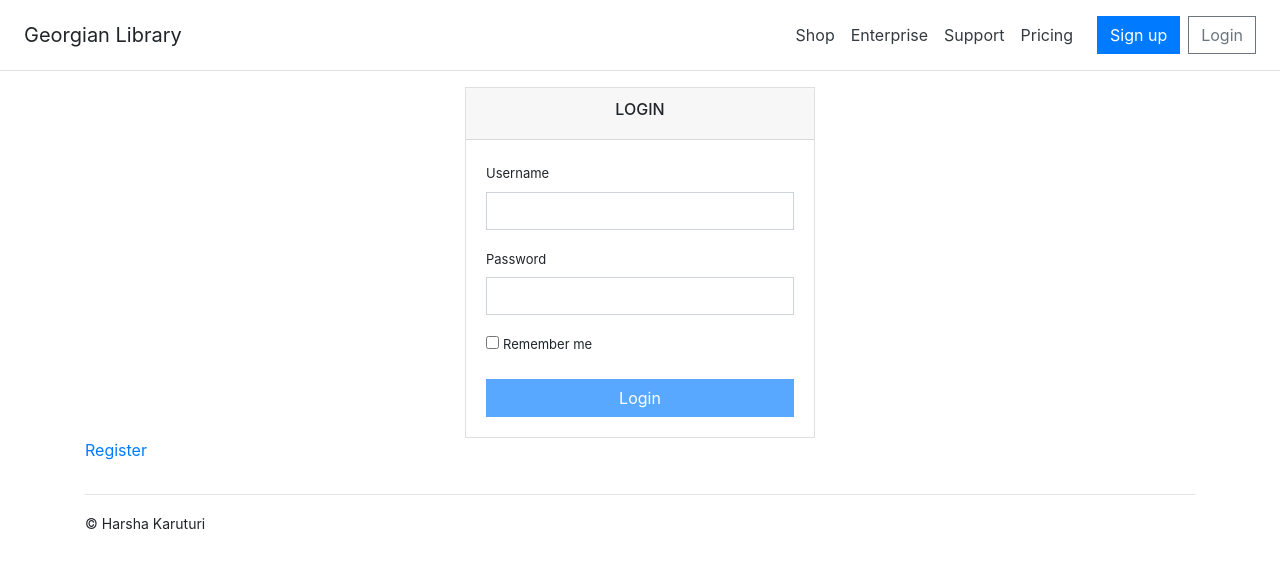
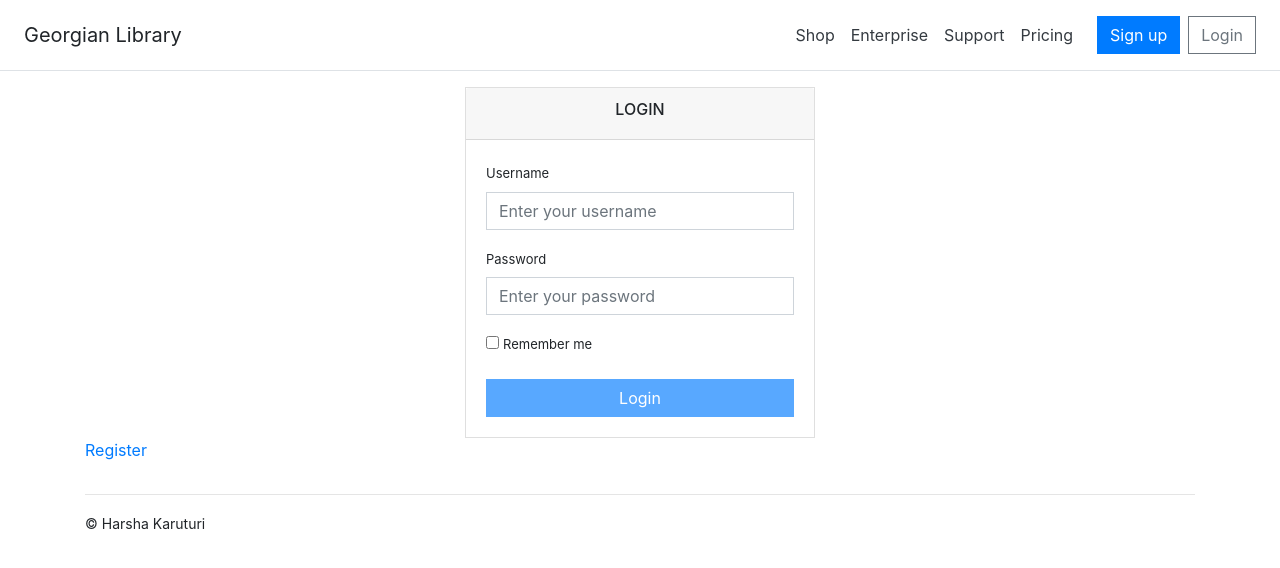
Before and after one commit to sharsha2/shopping-cart, an Angular app: page /login in a window 1280 px wide. Shown: the top 568 px of the page. Built offline with nearby package versions, Linux system fonts and the light colour scheme.

Commit message:
bug fix!. login.component.html

```diff
--- a/src/app/components/login/login.component.html
+++ b/src/app/components/login/login.component.html
@@ -8,13 +8,23 @@
       <form #loginForm ="ngForm" (ngSubmit)=login()>
         <div class="form-group">
           <label for="username">Username</label>
-          <input id="username" class="form-control" [ngClass]="{ 'is-invalid': username.touched && username.invalid}" name="username" #username = "ngModel" [(ngModel)]="model.username" required/>
+          <input id="username"
+                 class="form-control"
+                 placeholder="Enter your username"
+                 [ngClass]="{ 'is-invalid': username.touched && username.invalid}"
+                 name="username" #username = "ngModel"
+                 [(ngModel)]="model.username" required/>
           <span class="invalid-feedback">Username can't be blank</span>
         </div>
 
         <div class="form-group">
           <label for="password">Password</label>
-          <input type="password" id="password" class="form-control" [ngClass]="{ 'is-invalid': password.touched && password.invalid}" name="password" #password = "ngModel" [(ngModel)]="model.password" required/>
+          <input type="password"
+                 id="password"
+                 class="form-control"
+                 placeholder="Enter your password"
+                 [ngClass]="{ 'is-invalid': password.touched && password.invalid}"
+                 name="password" #password = "ngModel" [(ngModel)]="model.password" required/>
           <span class="invalid-feedback">Password can't be blank</span>
         </div>
 
```
